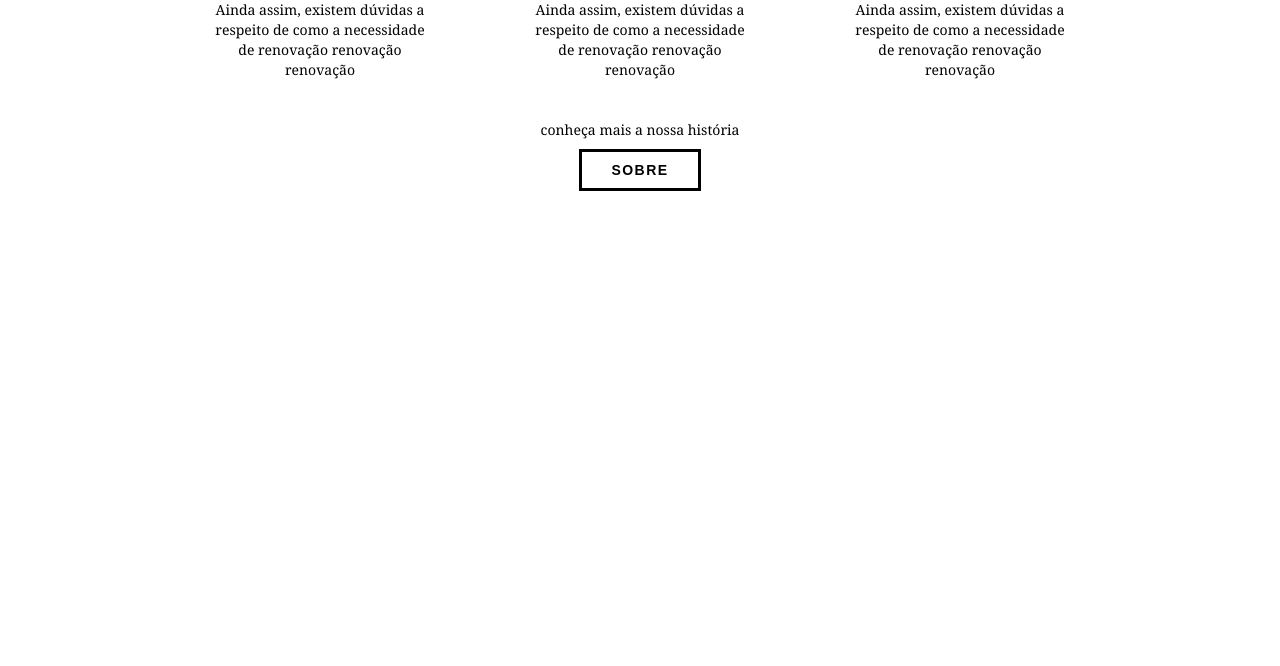
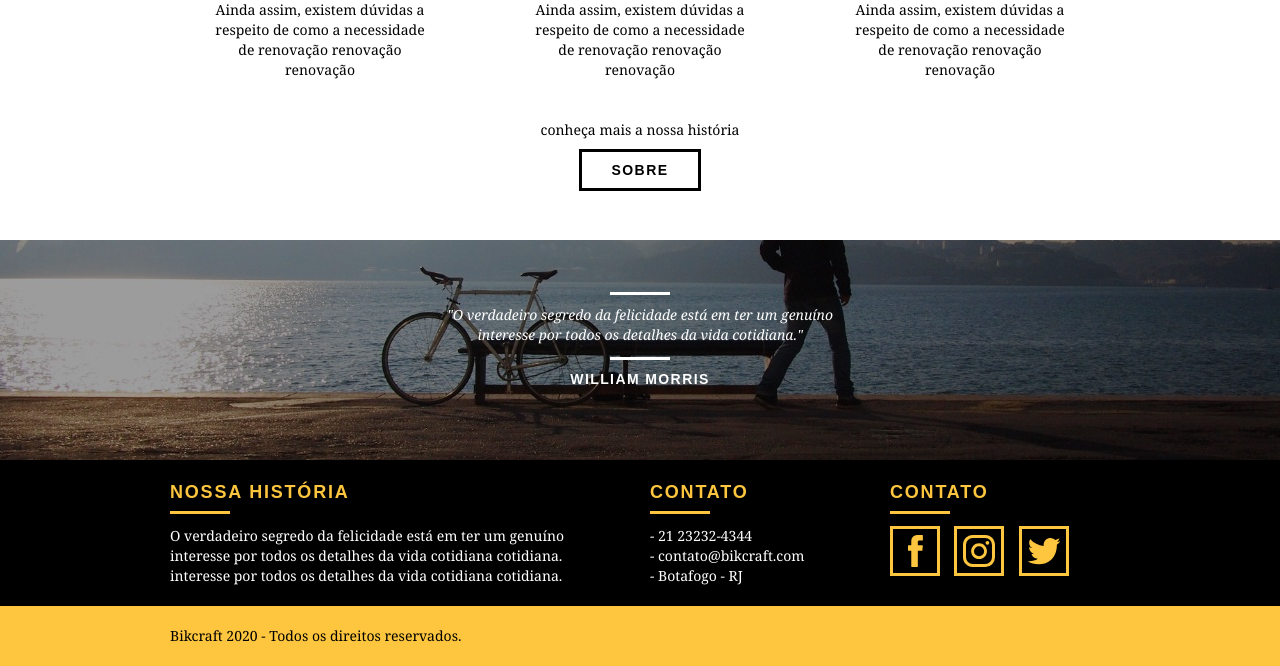
Before and after one commit to hugolima03/Bikcraft, a PHP site: page / in a window 1280 px wide. Shown: the part 2260-2926 px from the top of the page. Before the commit the page ends 2451 px from the top, so only its background shows below. Run offline with PHP 8.4, Linux system fonts and the light colour scheme.

Commit message:
Fazendo o Footer

```diff
--- a/index.html
+++ b/index.html
@@ -120,6 +120,54 @@
       <a href="sobre.html" class="btn btn-black">Sobre</a>
     </div>
   </section>
+
+  <section class="quebra">
+    <blockquote class="external-quote container">
+      <p>
+        "O verdadeiro segredo da felicidade está em ter um genuíno interesse por todos os detalhes da vida cotidiana."
+      </p>
+      <cite>WiLLiam Morris</cite>
+    </blockquote>
+  </section>
+
+  <footer>
+    <div class="footer">
+      <div class="container">
+
+        <div class="grid-8 footer_history">
+          <h3>Nossa história</h3>
+          <p>O verdadeiro segredo da felicidade está em ter um genuíno interesse por todos os detalhes da vida cotidiana
+            cotidiana. interesse por todos os detalhes da vida cotidiana cotidiana.</p>
+        </div>
+
+        <div class="grid-4 footer_contact">
+          <h3>Contato</h3>
+          <ul>
+            <li>- 21 23232-4344</li>
+            <li>- contato@bikcraft.com</li>
+            <li>- Botafogo - RJ</li>
+          </ul>
+        </div>
+
+        <div class="grid-4 footer_social">
+          <h3>Contato</h3>
+          <ul>
+            <li><a href="#" target="_blank"><img src="imgs/redes-sociais/facebook.svg" alt="Facebook icon"></a></li>
+            <li><a href="#" target="_blank"><img src="imgs/redes-sociais/instagram.svg" alt="Instagram icon"></a></li>
+            <li><a href="#" target="_blank"><img src="imgs/redes-sociais/twitter.svg" alt="Twitter icon"></a></li>
+          </ul>
+        </div>
+      </div>
+    </div>
+
+    <div class="copyright">
+      <div class="container">
+        <p class="grid-16">
+          Bikcraft 2020 - Todos os direitos reservados.
+        </p>
+      </div>
+    </div>
+  </footer>
 </body>
 
 </html>
--- a/styles/styles.css
+++ b/styles/styles.css
@@ -256,3 +256,77 @@ img {
     background: #000;
     margin: 6px auto;
 }
+
+/* Quebra */
+
+.quebra {
+    background: url("../imgs/bg-footer.jpg") no-repeat center;
+    width: 100%;
+    height: 220px;
+    background-size: cover;
+    text-align: center;
+    padding-top: 40px;
+}
+
+.quebra .external-quote {
+    max-width: 400px;
+}
+
+/* Footer */
+
+.footer {
+    width: 100%;
+    background: #000;
+    color: #fff;
+    padding: 20px 0px;
+}
+
+.footer h3 {
+    font-size: 18px;
+    line-height: 25px;
+    color: #fec63e;
+    text-transform: uppercase;
+    letter-spacing: .1em;
+    font-weight: bold;
+}
+
+.footer h3:after {
+    content: "";
+    display: block;
+    width: 60px;
+    height: 3px;
+    background: #fec63e;
+    margin: 6px 0 12px 0;
+}
+
+.footer_history {
+    padding-right: 40px;
+}
+
+.footer_contact ul li{
+    font-size: 14px;
+    line-height: 20px;
+    font-family: Georgia, 'Times New Roman', Times, serif;
+}
+
+.footer_social ul li{
+    display: inline-block;
+    margin-right: 10px;
+
+}
+
+.footer_social ul li a {
+    border: 3px solid #fec63e;
+    display: block;
+    padding: 6px;
+}
+
+.footer_social ul li a:hover {
+    border-color: #fff;
+}
+
+.copyright {
+    width: 100%;
+    background: #fec63e;
+    padding: 20px 0px;
+}
```
Also changed, not shown: README.md.
